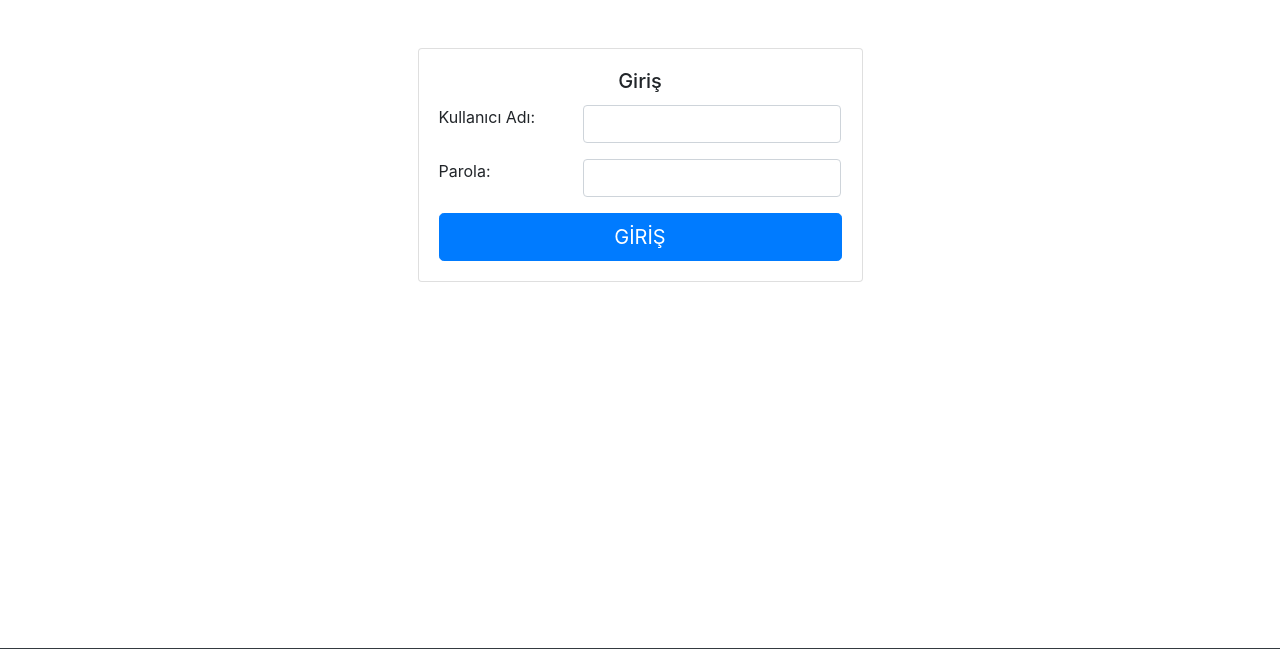
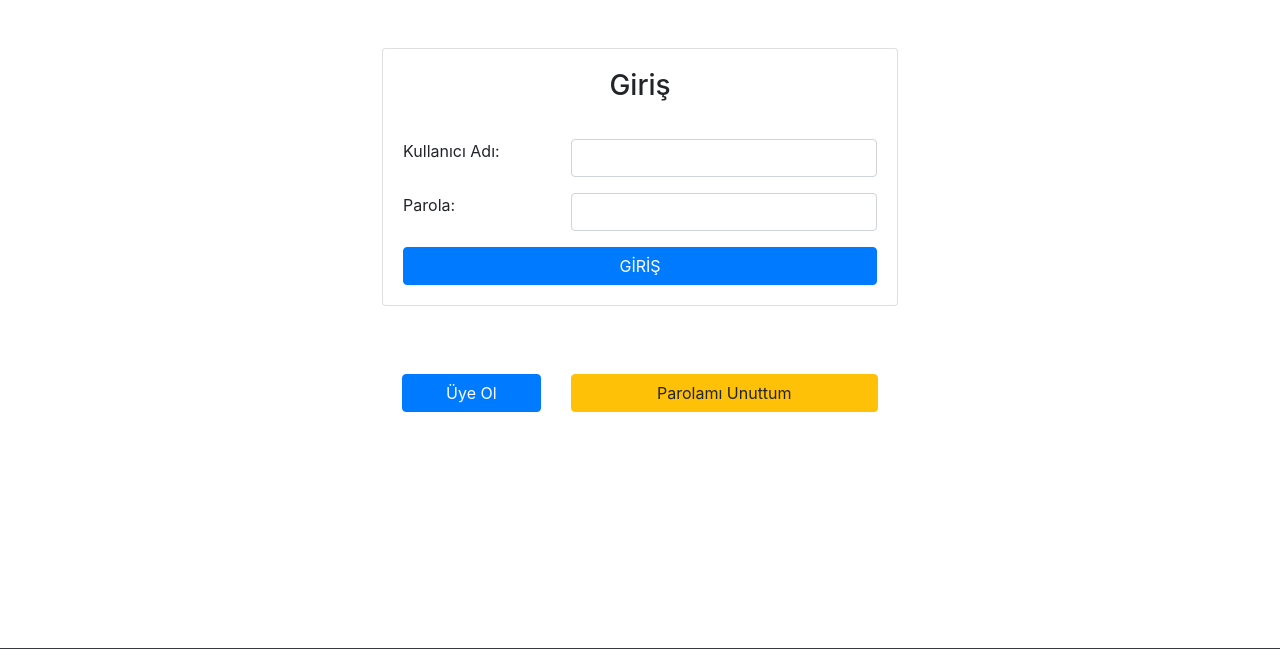
Before and after one commit to safakoks/muglabirfikrimvar, a Django app: page /giris/ in a window 1280 px wide. Shown: the part 56-705 px from the top of the page. Run offline with Django 3.2, Linux system fonts and the light colour scheme; some libraries are stand-ins or nearby versions.

Commit message:
Signup, Login page updated and Password reset feature added

```diff
--- a/fikir/forms.py
+++ b/fikir/forms.py
@@ -1,6 +1,7 @@
 from django.contrib.auth.models import User
 from .models import UserProfile
 from django import  forms
+from captcha.fields import ReCaptchaField
 import datetime
 
 
@@ -23,6 +24,7 @@ class UserForm(forms.ModelForm):
     profilePhoto=forms.ImageField(label='Profil Fotoğrafı')
     username    = forms.CharField(max_length=50,label='Kullanıcı Adı')
     password    = forms.CharField(widget=forms.PasswordInput,label='Parola')
+    captcha      = ReCaptchaField(label='')
 
     def __init__(self, *args, **kwargs):
         super(UserForm, self).__init__(*args, **kwargs)
--- a/fikir/views.py
+++ b/fikir/views.py
@@ -44,10 +44,10 @@ class LoginView(View):
 
 class UserFormView(View):
     form_class = UserForm
-    template_name = "fikir/login.html"
+    template_name = "fikir/signup.html"
     formVariables = {'form': form_class(None),
     'pagetitle':'Üye Ol',
-    'formtitle':'Üye Ol',
+    'formtitle':'Fikirlerini Paylaşmak İçin Üye Ol',
     'buttontext' : "Üye Ol",
     'warningmessage':''}
     def get(self, request):
@@ -77,19 +77,19 @@ class UserFormView(View):
 
 
             # Aktivasyon maili gönderme
-            current_site = get_current_site(request)
-            mail_subject = 'Activate your blog account.'
-            message = render_to_string('active_email.html', {
-                'user': user,
-                'domain': current_site.domain,
-                'uid':urlsafe_base64_encode(force_bytes(user.pk)),
-                'token':account_activation_token.make_token(user),
-            })
-            to_email = userEmail
-            email = EmailMessage(
-                        mail_subject, message, to=[to_email]
-            )
-            email.send()
+            # current_site = get_current_site(request)
+            # mail_subject = 'Activate your blog account.'
+            # message = render_to_string('active_email.html', {
+            #     'user': user,
+            #     'domain': current_site.domain,
+            #     'uid':urlsafe_base64_encode(force_bytes(user.pk)),
+            #     'token':account_activation_token.make_token(user),
+            # })
+            # to_email = userEmail
+            # email = EmailMessage(
+            #             mail_subject, message, to=[to_email]
+            # )
+            # email.send()
             print(form.errors)
             # Oluşturulan Kullanıcıyla giriş yapma
             user = authenticate(username = username,password= password)
--- a/muglabfv/urls.py
+++ b/muglabfv/urls.py
@@ -15,8 +15,14 @@ Including another URLconf
 """
 from django.contrib import admin
 from django.urls import path, include
-
+from django.conf.urls import url
+from django.contrib.auth import views as auth_views
 urlpatterns = [
     path('admin/', admin.site.urls),
     path('', include('fikir.urls')),
+    url(r'^parola_sifirla/$', auth_views.password_reset, name='password_reset'),
+    url(r'^parola_sifirla/basarili/$', auth_views.password_reset_done, name='password_reset_done'),
+    url(r'^sifirla/(?P<uidb64>[0-9A-Za-z_\-]+)/(?P<token>[0-9A-Za-z]{1,13}-[0-9A-Za-z]{1,20})/$',
+        auth_views.password_reset_confirm, name='password_reset_confirm'),
+    url(r'^sifirla/basarili/$', auth_views.password_reset_complete, name='password_reset_complete'),
 ]
--- a/requirements.txt
+++ b/requirements.txt
@@ -2,3 +2,4 @@ setuptools
 Django~=2.0.7
 mysqlclient
 Pillow
+django-recaptcha
--- a/templates/fikir/base.html
+++ b/templates/fikir/base.html
@@ -72,15 +72,13 @@
   </nav>
 
   <!-- Page Content -->
-  <div class="container">
     {% block main %}
 
     {% endblock %}
-</div>
   <!-- /.container -->
 
   <!-- Footer -->
-  <footer class="py-5 bg-dark  fixed-bottom">
+  <footer class="py-5 bg-dark ">
     <div class="container">
       <p class="m-0 text-center text-white">Copyright &copy; Muğla Büyükşehir Belediyesi Bilgi İşlem Dairesi 2019</p>
     </div>
--- a/templates/fikir/form_template.html
+++ b/templates/fikir/form_template.html
@@ -1,9 +1,9 @@
 
-
+<div class="form ">
 {% for field in form %}
 <div class="form-group">
         <div class="row">
-                <div class=" col-md-4">
+        <div class=" col-md-4">
                                {{ field.label_tag }}
                                 {% if field.help_text %}
                                 <p class="help">{{ field.help_text|safe }}</p>
@@ -17,3 +17,4 @@
 
 </div>
 {% endfor %}
+</div>
--- a/templates/fikir/login.html
+++ b/templates/fikir/login.html
@@ -1,30 +1,22 @@
+{% extends 'fikir/registiration.html' %}
 
-{% extends 'fikir/base.html' %}
+{% block extra %}
+<div class="row ">
+    <div class="col-sm-10 col-md-10 col-lg-5 mx-auto">
 
-{% block  title%}
-{{ pagetitle }}
-{% endblock %}
+<div class="card-body">
+    <div class="row">
+    <div class="col-md-4">
+       <a href="{% url "fikir:SignupView" %}"><button class="btn btn-md btn-primary btn-block ">Üye Ol</button></a>
+    </div>
+    <div class="col-md-8">
+        <a href="{% url "password_reset" %}"> <button  class="btn btn-md btn-warning btn-block">Parolamı Unuttum</button></a>
+    </div>
 
-
-{% block main %}
-
-<section>
-<div class="row ">
-    <div class="col-sm-9 col-md-7 col-lg-5 mx-auto">
-      <div class=" card card-signin my-5">
-
-        <div class="card-body">
-          <h5 class="card-title text-center">{{ formtitle }}</h5>
-          <span class="label label-warning">{% if form.errors %} {%endif%} </span>
-
-          <form class="form-signin" method="post" enctype='multipart/form-data' >
-                {% csrf_token %}
-                {% include "fikir/form_template.html" %}
-            <button class="btn btn-lg btn-primary btn-block text-uppercase" type="submit">{{buttontext}}</button>
-          </form>
-        </div>
-      </div>
+    </div>
+  </div>
     </div>
 </div>
 </section>
+
 {% endblock %}
--- /dev/null
+++ b/templates/fikir/registiration.html
@@ -0,0 +1,35 @@
+
+{% extends 'fikir/base.html' %}
+
+{% block  title%}
+{{ pagetitle }}
+{% endblock %}
+
+
+{% block main %}
+
+<div class="row ">
+    <div class="col-sm-10 col-md-10 col-lg-5 mx-auto">
+      <div class=" card card-signin my-5">
+
+        <div class="card-body">
+          <h3 class="card-title text-center ">{{ formtitle }}</h3>
+          <br/>
+          <span class="label label-warning">{% if form.errors %} {%endif%} </span>
+
+          <form class="form-signin" method="post" enctype='multipart/form-data' >
+                {% csrf_token %}
+                {% include "fikir/form_template.html" %}
+
+                <button class="btn btn-md btn-primary btn-block text-uppercase" type="submit">{{buttontext}}</button>
+          </form>
+        </div>
+
+      </div>
+    </div>
+</div>
+
+{% block extra %}
+{% endblock %}
+
+{% endblock %}
--- /dev/null
+++ b/templates/fikir/signup.html
@@ -0,0 +1 @@
+{% extends 'fikir/registiration.html' %}
--- /dev/null
+++ b/templates/registration/password_reset_subject.txt
@@ -0,0 +1 @@
+Muğla Büyükşehir Belediyesi Parolamı Sıfırla
```
Also changed, not shown: muglabfv/settings.py (+12 -5 lines), templates/registration/password_reset_complete.html (added, +7 -0 lines), templates/registration/password_reset_confirm.html (added, +17 -0 lines), templates/registration/password_reset_done.html (added, +11 -0 lines), templates/registration/password_reset_email.html (added, +7 -0 lines), templates/registration/password_rest_form.html (added, +11 -0 lines), 1 other file.
